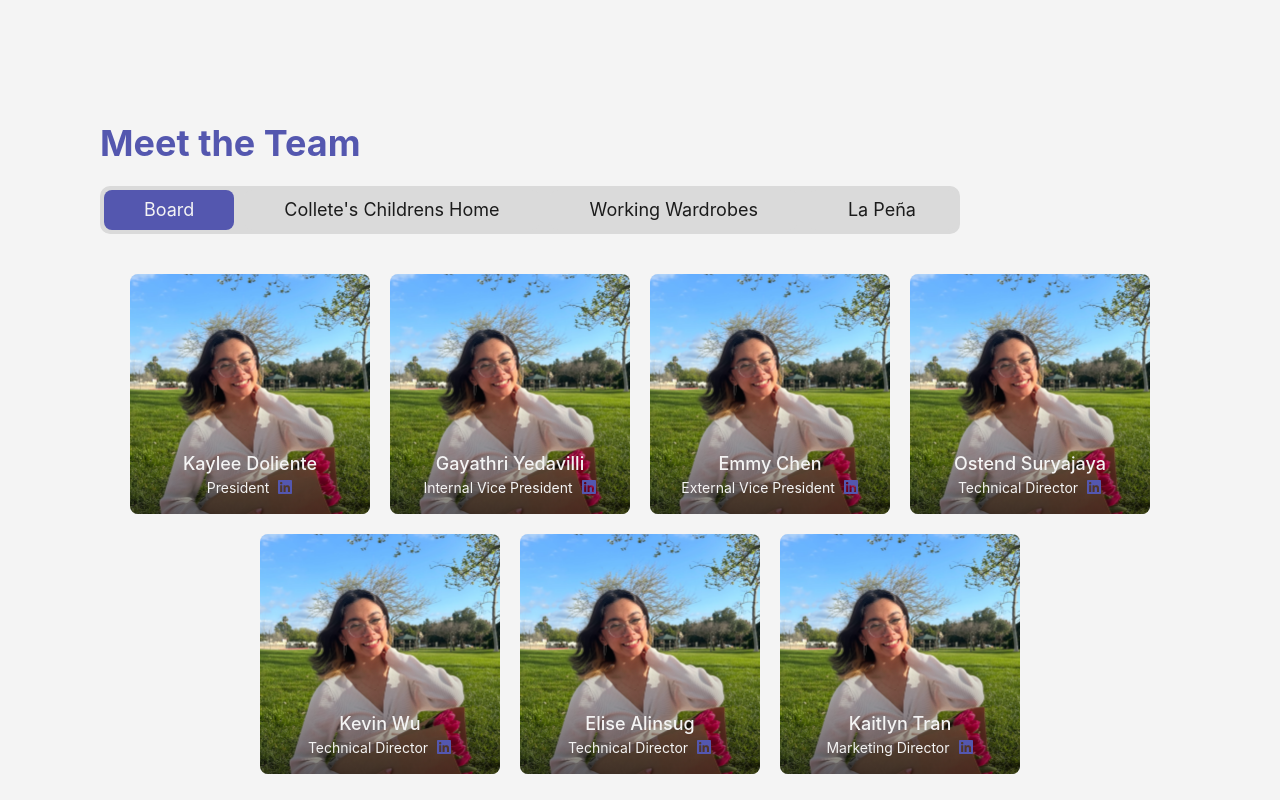
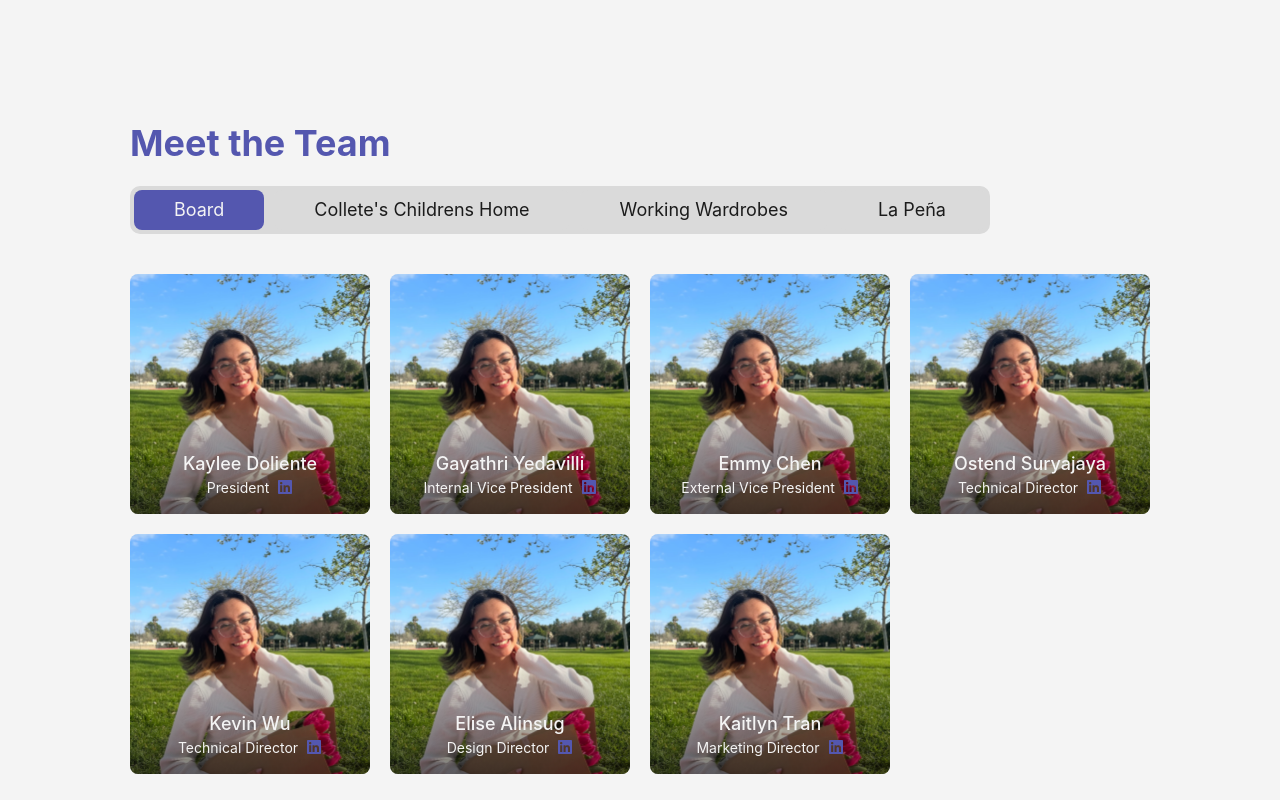
Before and after one commit to ctc-uci/website, a React (Vite) app: page /about in a window 1280 px wide. Shown: the part 1900-2700 px from the top of the page. Built offline with nearby package versions, Linux system fonts and the light colour scheme.

Commit message:
feat: team

```diff
--- a/src/components/about/team/ProfileCard.tsx
+++ b/src/components/about/team/ProfileCard.tsx
@@ -12,7 +12,6 @@ interface ProfileCardProps {
 export function ProfileCard({ profile }: ProfileCardProps) {
   return (
     <Stack
-      key={profile.name + profile.role + profile.team + profile.linkedin}
       sx={{
         width: 60,
         height: 60,
--- /dev/null
+++ b/src/components/about/team/ProfileCardGrid.tsx
@@ -0,0 +1,16 @@
+import { SimpleGrid } from "@chakra-ui/react";
+
+export function ProfileCardGrid({ children }: { children: React.ReactNode }) {
+  return (
+    <SimpleGrid
+      columns={{ base: 1, sm: 2, mdlg: 3, xl: 4, "2xl": 5 }}
+      spacing={5}
+      sx={{
+        marginRight: "auto",
+        marginLeft: { base: "auto", mdlg: "unset" },
+      }}
+    >
+      {children}
+    </SimpleGrid>
+  );
+}
--- a/src/components/about/team/Team.tsx
+++ b/src/components/about/team/Team.tsx
@@ -1,10 +1,11 @@
-import { useState } from "react";
+import { useCallback, useState } from "react";
 
-import { Button, Heading, Stack, Wrap } from "@chakra-ui/react";
+import { Stack, Text } from "@chakra-ui/react";
 
-import { headingStyle } from "../../../styles/shared";
 import { ProfileCard } from "./ProfileCard";
-import { TeamData, type Profile } from "./team-data";
+import { ProfileCardGrid } from "./ProfileCardGrid";
+import { BOARD_DATA, CCH_DATA, LP_DATA, WW_DATA } from "./team-data";
+import { TeamTabs } from "./TeamTabs";
 
 export function Team() {
   const [activeTab, setActiveTab] = useState(0);
@@ -13,74 +14,89 @@ export function Team() {
     setActiveTab(index);
   }
 
+  const getData = useCallback((activeTab: number) => {
+    switch (activeTab) {
+      case 1:
+        return CCH_DATA;
+      case 2:
+        return WW_DATA;
+      case 3:
+        return LP_DATA;
+      default:
+        // this should never happen
+        return [];
+    }
+  }, []);
+
   return (
-    <Stack sx={{ paddingY: 100 }}>
+    <Stack sx={{ paddingY: 100, marginX: "auto" }}>
       <Stack spacing={10}>
-        <Stack spacing={5}>
-          <Heading sx={headingStyle}>Meet the Team</Heading>
-          <Stack
-            spacing={2.5}
-            sx={{
-              flexDirection: { base: "column", lg: "row" },
-              padding: 1,
-              borderRadius: "10px",
-              backgroundColor: "ctc.secondary",
-              width: "fit-content",
-              marginX: { base: "auto", lg: "unset" },
-            }}
-          >
-            {TABS.map((tab, index) => (
-              <Button
-                key={tab}
-                sx={{
-                  paddingX: { base: 5, lg: 10 },
-                  paddingY: 2,
-                  fontSize: "lg",
-                  borderRadius: "lg",
-                  fontWeight: "normal",
-                }}
-                variant={activeTab === index ? "ctc" : "ctc.secondary"}
-                onClick={() => handleClick(index)}
-              >
-                {tab}
-              </Button>
+        <TeamTabs
+          activeTab={activeTab}
+          handleClick={handleClick}
+        />
+
+        {activeTab === 0 ? (
+          <ProfileCardGrid>
+            {BOARD_DATA.map((profile) => (
+              <ProfileCard
+                profile={profile}
+                key={profile.name + profile.role + profile.linkedin}
+              />
             ))}
+          </ProfileCardGrid>
+        ) : (
+          <Stack spacing={10}>
+            <Stack spacing={5}>
+              <Text sx={{ fontSize: "xl", fontWeight: "semibold" }}>Leads</Text>
+              <ProfileCardGrid>
+                {getData(activeTab)
+                  .filter(
+                    (profile) =>
+                      profile.role === "Tech Lead" ||
+                      profile.role === "Design Lead"
+                  )
+                  .map((profile) => (
+                    <ProfileCard
+                      profile={profile}
+                      key={profile.name + profile.role + profile.linkedin}
+                    />
+                  ))}
+              </ProfileCardGrid>
+            </Stack>
+            <Stack spacing={5}>
+              <Text sx={{ fontSize: "xl", fontWeight: "semibold" }}>
+                Designers
+              </Text>
+              <ProfileCardGrid>
+                {getData(activeTab)
+                  .filter((profile) => profile.role === "Designer")
+                  .map((profile) => (
+                    <ProfileCard
+                      profile={profile}
+                      key={profile.name + profile.role + profile.linkedin}
+                    />
+                  ))}
+              </ProfileCardGrid>
+            </Stack>
+            <Stack spacing={5}>
+              <Text sx={{ fontSize: "xl", fontWeight: "semibold" }}>
+                Developers
+              </Text>
+              <ProfileCardGrid>
+                {getData(activeTab)
+                  .filter((profile) => profile.role === "Developer")
+                  .map((profile) => (
+                    <ProfileCard
+                      profile={profile}
+                      key={profile.name + profile.role + profile.linkedin}
+                    />
+                  ))}
+              </ProfileCardGrid>
+            </Stack>
           </Stack>
-        </Stack>
-
-        <Wrap
-          spacing={5}
-          justify={"center"}
-        >
-          {TeamData.filter((profile) => filterByTeam(profile, activeTab)).map(
-            (profile) => (
-              <ProfileCard profile={profile} />
-            )
-          )}
-        </Wrap>
+        )}
       </Stack>
     </Stack>
   );
 }
-
-const TABS = [
-  "Board",
-  "Collete's Childrens Home",
-  "Working Wardrobes",
-  "La Peña",
-];
-
-function filterByTeam(profile: Profile, index: number) {
-  switch (index) {
-    case 0:
-      return profile.team === "board";
-    case 1:
-      return profile.team === "cch";
-    case 2:
-      return profile.team === "ww";
-    case 3:
-      return profile.team === "lp";
-    default:
-      return false;
-  }
-}
--- /dev/null
+++ b/src/components/about/team/TeamTabs.tsx
@@ -0,0 +1,51 @@
+import { Button, Heading, Stack } from "@chakra-ui/react";
+
+import { headingStyle } from "../../../styles/shared";
+
+interface TeamTabsProps {
+  activeTab: number;
+  handleClick: (index: number) => unknown;
+}
+
+export function TeamTabs({ activeTab, handleClick }: TeamTabsProps) {
+  return (
+    <Stack spacing={5}>
+      <Heading sx={headingStyle}>Meet the Team</Heading>
+      <Stack
+        spacing={2.5}
+        sx={{
+          flexDirection: { base: "column", mdlg: "row" },
+          padding: 1,
+          borderRadius: "10px",
+          backgroundColor: "ctc.secondary",
+          width: { base: "unset", mdlg: "fit-content" },
+          // marginX: { base: "auto", mdlg: "unset" },
+        }}
+      >
+        {TABS.map((tab, index) => (
+          <Button
+            key={tab}
+            sx={{
+              paddingX: { base: 5, mdlg: 10 },
+              paddingY: 2,
+              fontSize: "lg",
+              borderRadius: "lg",
+              fontWeight: "normal",
+            }}
+            variant={activeTab === index ? "ctc" : "ctc.secondary"}
+            onClick={() => handleClick(index)}
+          >
+            {tab}
+          </Button>
+        ))}
+      </Stack>
+    </Stack>
+  );
+}
+
+const TABS = [
+  "Board",
+  "Collete's Childrens Home",
+  "Working Wardrobes",
+  "La Peña",
+];
--- a/src/components/about/team/team-data.ts
+++ b/src/components/about/team/team-data.ts
@@ -1,59 +1,126 @@
-export type Profile = {
+export interface Profile {
   name: string;
-  role: string;
+  role: "Tech Lead" | "Design Lead" | "Developer" | "Designer" | (string & {}); // https://x.com/mattpocockuk/status/1821926395380986219 <- goat
   linkedin?: string;
   image: string;
-  team: "board" | "cch" | "ww" | "lp";
-};
+}
 
-export const TeamData: Profile[] = [
+export const BOARD_DATA: Profile[] = [
   {
     name: "Kaylee Doliente",
     role: "President",
     linkedin: "https://www.linkedin.com/in/kayleedoliente/",
     image: "../../../../public/people/kaylee-doliente.png",
-    team: "board",
   },
   {
     name: "Gayathri Yedavilli",
     role: "Internal Vice President",
     linkedin: "https://www.linkedin.com/in/gayathri-yedavilli/",
     image: "../../../../public/people/kaylee-doliente.png",
-    team: "board",
   },
   {
     name: "Emmy Chen",
     role: "External Vice President",
     linkedin: "https://www.linkedin.com/in/emmy-y-chen/",
     image: "../../../../public/people/kaylee-doliente.png",
-    team: "board",
   },
   {
     name: "Ostend Suryajaya",
     role: "Technical Director",
     linkedin: "https://www.linkedin.com/in/ostend-suryajaya/",
     image: "../../../../public/people/kaylee-doliente.png",
-    team: "board",
   },
   {
     name: "Kevin Wu",
     role: "Technical Director",
     linkedin: "https://www.linkedin.com/in/kevinwu098/",
     image: "../../../../public/people/kaylee-doliente.png",
-    team: "board",
   },
   {
     name: "Elise Alinsug",
-    role: "Technical Director",
+    role: "Design Director",
     linkedin: "https://www.linkedin.com/in/elise-alinsug/",
     image: "../../../../public/people/kaylee-doliente.png",
-    team: "board",
   },
   {
     name: "Kaitlyn Tran",
     role: "Marketing Director",
     linkedin: "https://www.linkedin.com/in/kaitlyn-tran-888832272/",
     image: "../../../../public/people/kaylee-doliente.png",
-    team: "board",
   },
 ];
+
+export const CCH_DATA: Profile[] = [
+  {
+    name: "Ostend Suryajaya",
+    role: "Tech Lead",
+    linkedin: "https://www.linkedin.com/in/ostend-suryajaya/",
+    image: "../../../../public/people/kaylee-doliente.png",
+  },
+  {
+    name: "Kevin Wu",
+    role: "Tech Lead",
+    linkedin: "https://www.linkedin.com/in/kevinwu098/",
+    image: "../../../../public/people/kaylee-doliente.png",
+  },
+  {
+    name: "Elise Alinsug",
+    role: "Design Lead",
+    linkedin: "https://www.linkedin.com/in/elise-alinsug/",
+    image: "../../../../public/people/kaylee-doliente.png",
+  },
+  {
+    name: "Petr Anteater",
+    role: "Developer",
+    linkedin: "https://www.linkedin.com/in/kevinwu098/",
+    image: "../../../../public/people/kaylee-doliente.png",
+  },
+  {
+    name: "Matt Podock",
+    role: "Designer",
+    linkedin: "https://www.linkedin.com/in/elise-alinsug/",
+    image: "../../../../public/people/kaylee-doliente.png",
+  },
+];
+
+export const WW_DATA: Profile[] = [
+  {
+    name: "Ostend Suryajaya",
+    role: "Tech Lead",
+    linkedin: "https://www.linkedin.com/in/ostend-suryajaya/",
+    image: "../../../../public/people/kaylee-doliente.png",
+  },
+  {
+    name: "Kevin Wu",
+    role: "Tech Lead",
+    linkedin: "https://www.linkedin.com/in/kevinwu098/",
+    image: "../../../../public/people/kaylee-doliente.png",
+  },
+  {
+    name: "Elise Alinsug",
+    role: "Design Lead",
+    linkedin: "https://www.linkedin.com/in/elise-alinsug/",
+    image: "../../../../public/people/kaylee-doliente.png",
+  },
+];
+
+export const LP_DATA: Profile[] = [
+  {
+    name: "Ostend Suryajaya",
+    role: "Tech Lead",
+    linkedin: "https://www.linkedin.com/in/ostend-suryajaya/",
+    image: "../../../../public/people/kaylee-doliente.png",
+  },
+  {
+    name: "Kevin Wu",
+    role: "Tech Lead",
+    linkedin: "https://www.linkedin.com/in/kevinwu098/",
+    image: "../../../../public/people/kaylee-doliente.png",
+  },
+  {
+    name: "Elise Alinsug",
+    role: "Design Lead",
+    linkedin: "https://www.linkedin.com/in/elise-alinsug/",
+    image: "../../../../public/people/kaylee-doliente.png",
+  },
+];
```
